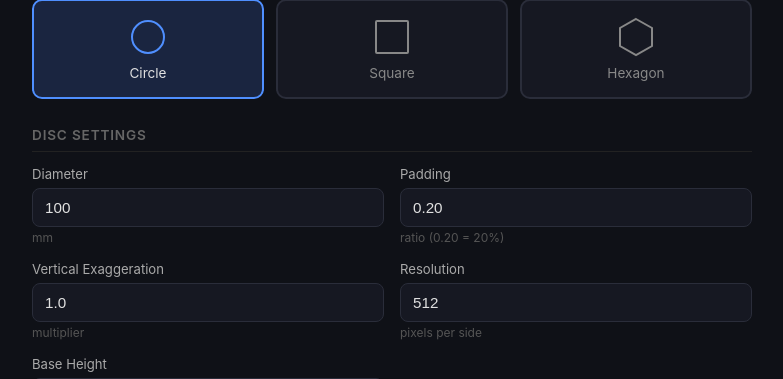
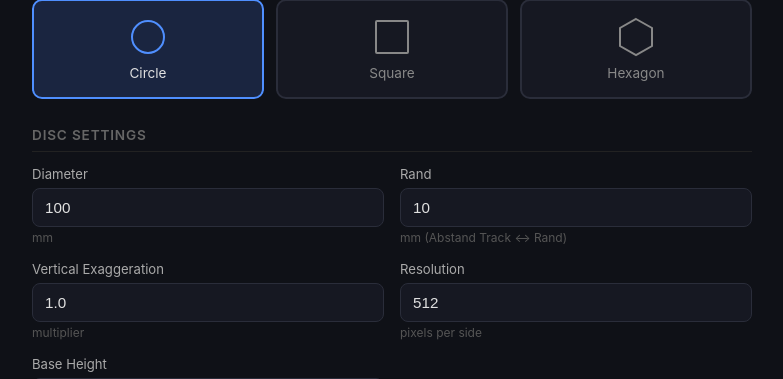
Before and after one commit to formscope/gps-terrain-stl, a Flask app: page / in a window 1280 px wide. Shown: the part 418-797 px from the top of the page, without its empty margins (248-1031 px from the left). Run offline with Flask 3, Linux system fonts and the light colour scheme; some libraries are stand-ins or nearby versions.

Commit message:
Replace padding ratio with edge margin in mm (default 10mm)
Track now fills the disc as much as possible while keeping a minimum
distance from the edge. The web UI and CLI both accept the margin in
mm directly; padding is derived internally.

Co-Authored-By: Claude Opus 4.6 <noreply@anthropic.com>

```diff
--- a/app.py
+++ b/app.py
@@ -37,7 +37,12 @@ def generate():
 
     # Read parameters from form
     diameter = float(request.form.get("diameter", 100.0))
-    padding = float(request.form.get("padding", 0.20))
+    # Edge margin in mm: minimum distance between outermost track point and disc edge.
+    # Convert to fractional padding relative to the track radius in model space.
+    edge_margin_mm = float(request.form.get("edge_margin", 10.0))
+    disc_radius_mm = diameter / 2.0
+    track_radius_mm = max(disc_radius_mm - edge_margin_mm, 1.0)
+    padding = (disc_radius_mm - track_radius_mm) / track_radius_mm
     exaggeration = float(request.form.get("exaggeration", 1.0))
     resolution = int(request.form.get("resolution", 512))
     base_height = float(request.form.get("base_height", 3.0))
--- a/templates/index.html
+++ b/templates/index.html
@@ -394,9 +394,9 @@
             <span class="unit">mm</span>
           </div>
           <div class="form-group">
-            <label for="padding">Padding</label>
-            <input type="number" id="padding" name="padding" value="0.20" step="0.05" min="0" max="1">
-            <span class="unit">ratio (0.20 = 20%)</span>
+            <label for="edge_margin">Rand</label>
+            <input type="number" id="edge_margin" name="edge_margin" value="10" step="1" min="1" max="50">
+            <span class="unit">mm (Abstand Track ↔ Rand)</span>
           </div>
           <div class="form-group">
             <label for="exaggeration">Vertical Exaggeration</label>
```
Also changed, not shown: main.py (+12 -2 lines), .claude/launch.json (added).
